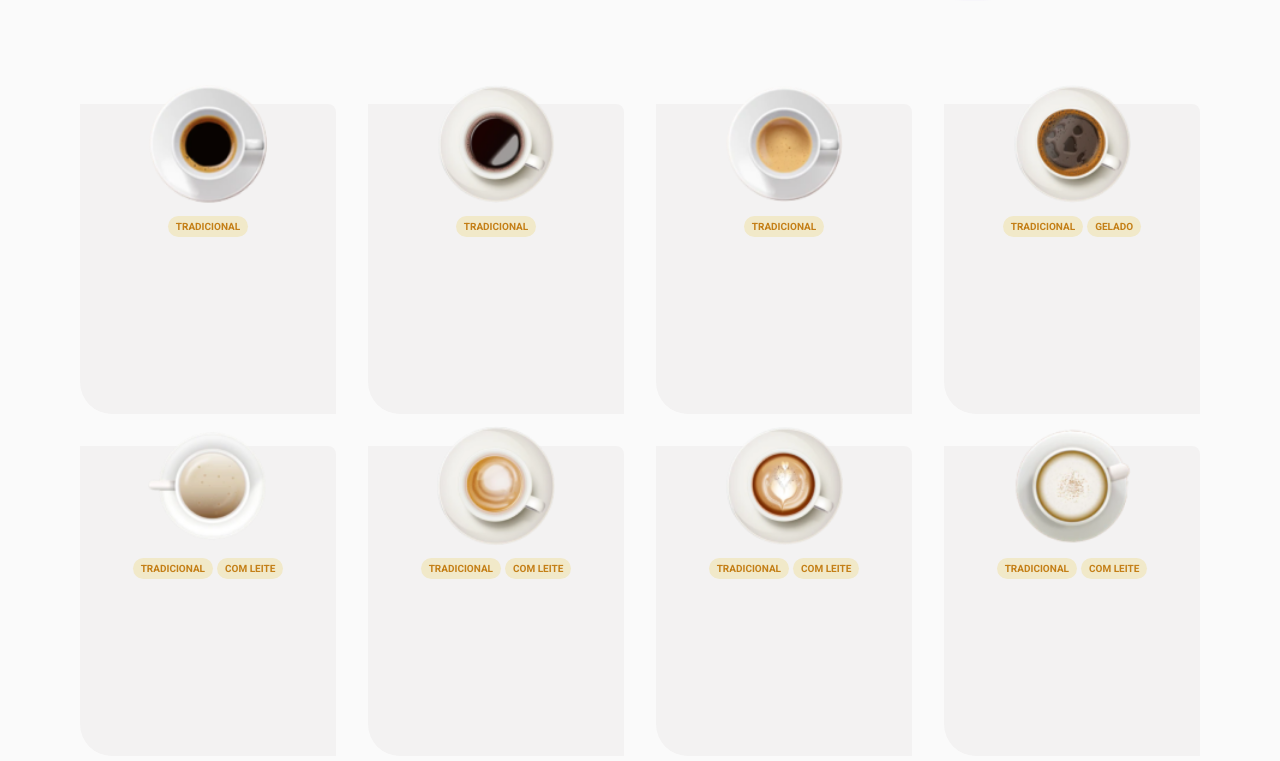
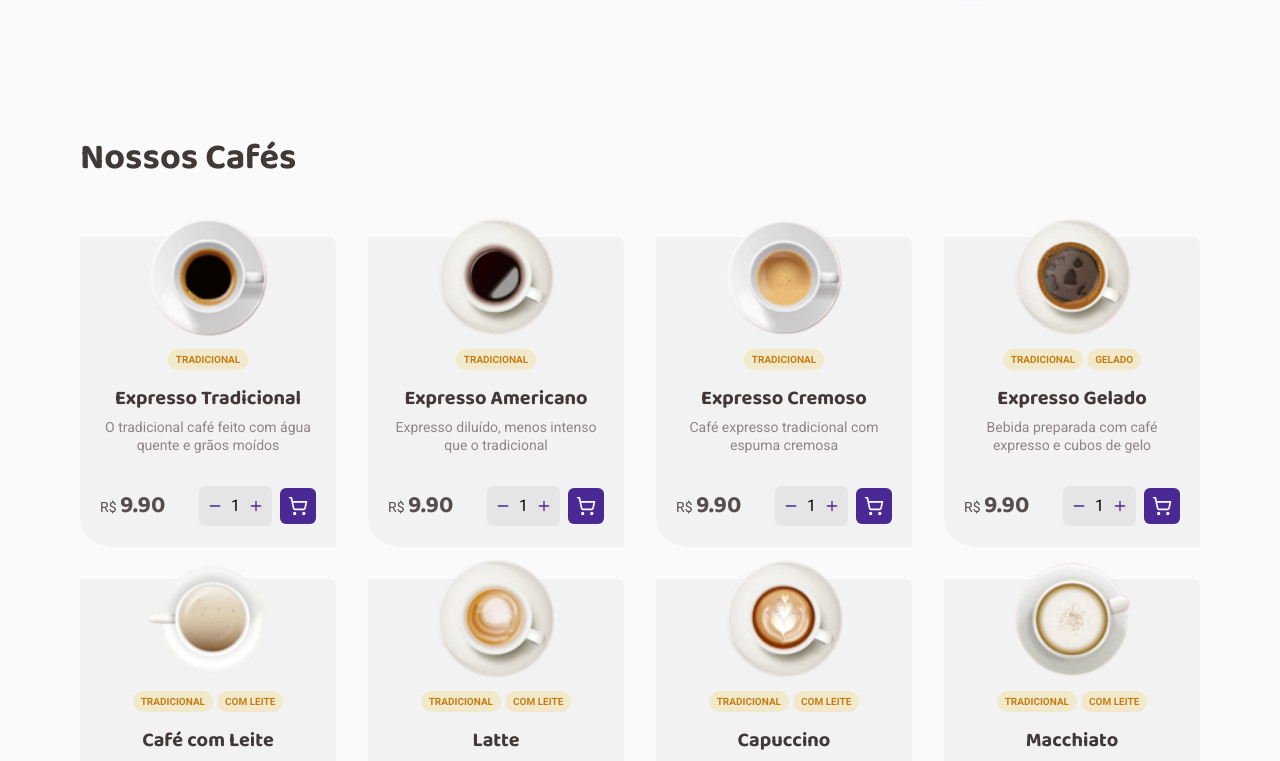
Before and after one commit to RenanFachin/RS_CoffeeDelivery, a Next.js app: page / in a window 1280 px wide. Shown: the part 552-1313 px from the top of the page. Built offline with nearby package versions, Linux system fonts and the light colour scheme.

Commit message:
feat: Finaliza página home estática

```diff
--- a/src/app/(web)/page.tsx
+++ b/src/app/(web)/page.tsx
@@ -5,7 +5,7 @@ import { coffees } from '../../utils/data.json'
 
 export default function Home() {
   return (
-    <div>
+    <div className="pb-14">
       <div className="relative">
         <div className="flex items-start justify-between py-24  gap-10">
           <div className="flex flex-col">
@@ -79,10 +79,16 @@ export default function Home() {
         />
       </div>
 
-      <main className="grid grid-cols-4 gap-8">
-        {coffees.map((coffee) => {
-          return <Card key={coffee.id} coffee={coffee} />
-        })}
+      <main className="flex flex-col gap-14 mt-8">
+        <h2 className="font-title font-bold leading-tight text-base-subtitle text-4xl">
+          Nossos Cafés
+        </h2>
+
+        <div className="grid grid-cols-4 gap-8">
+          {coffees.map((coffee) => {
+            return <Card key={coffee.id} coffee={coffee} />
+          })}
+        </div>
       </main>
     </div>
   )
--- a/src/components/card.tsx
+++ b/src/components/card.tsx
@@ -1,19 +1,36 @@
+'use client'
+
 import Image from 'next/image'
+import { ShoppingCart, Minus, Plus } from 'lucide-react'
+import { useState } from 'react'
 
 interface CardProps {
   coffee: {
     // id: string
-    // title: string
-    // description: string
+    title: string
+    description: string
     tags: string[]
-    // price: number
+    price: number
     image: string
   }
 }
 
 export function Card({ coffee }: CardProps) {
+  const [quantity, setQuantity] = useState<number>(1)
+
+  function handleIncrement() {
+    setQuantity((state) => state + 1)
+  }
+
+  function handleDecrement() {
+    if (quantity === 1) {
+      return
+    }
+    setQuantity((state) => state - 1)
+  }
+
   return (
-    <div className="bg-base-card rounded-tr-lg rounded-bl-4xl px-6 pb-5 min-w-[256px] min-h-[310px] flex flex-col text-center">
+    <div className="bg-base-card rounded-tr-lg rounded-bl-4xl px-5 pb-5 min-w-[256px] min-h-[310px] flex flex-col text-center">
       <Image
         src={coffee.image}
         alt=""
@@ -35,6 +52,41 @@ export function Card({ coffee }: CardProps) {
           )
         })}
       </div>
+
+      <h2 className="mt-4 font-title text-xl leading-tight text-base-subtitle">
+        {coffee.title}
+      </h2>
+
+      <p className="mt-2 text-base-label text-sm leading-tight">
+        {coffee.description}
+      </p>
+
+      <div className="flex items-center justify-between mt-8">
+        <div className="text-sm text-base-text leading-tight">
+          R$ {''}
+          <span className="font-title text-2xl font-bold">
+            {coffee.price.toFixed(2)}
+          </span>
+        </div>
+
+        <div className="flex items-center gap-2 ">
+          <div className="flex items-center gap-2 p-2 bg-base-button rounded-md">
+            <button onClick={handleDecrement}>
+              <Minus className="w-4 h-4 text-purple-900 hover:text-purple-500" />
+            </button>
+
+            {quantity}
+
+            <button onClick={handleIncrement}>
+              <Plus className="w-4 h-4 text-purple-900 hover:text-purple-500" />
+            </button>
+          </div>
+
+          <button className="bg-purple-900 p-2 flex items-center justify-center rounded-md">
+            <ShoppingCart className="w-5 h-5 text-white" />
+          </button>
+        </div>
+      </div>
     </div>
   )
 }
```
